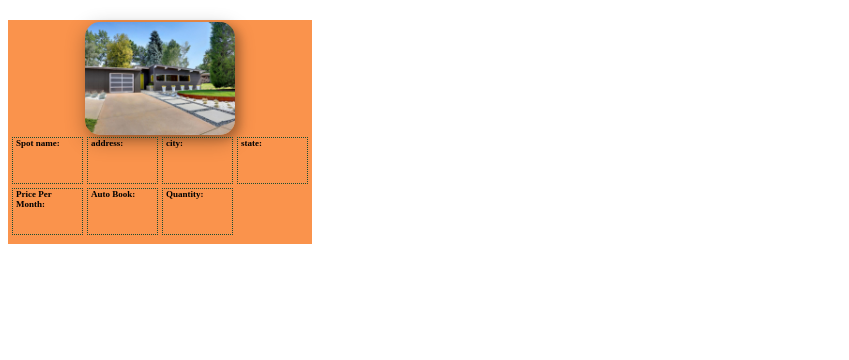
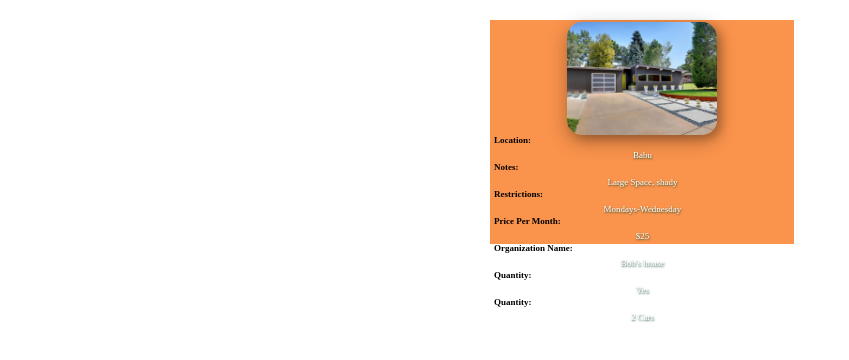
Before and after one commit to airgarage-capstone/Babu-Form, a React (Create React App) app: page / in a window 1280 px wide. Shown: the top 360 px of the page, without its empty margins (0-849 px from the left). Built offline with nearby package versions, Linux system fonts and the light colour scheme.

Commit message:
Update Cards.js

```diff
--- a/src/Cards.js
+++ b/src/Cards.js
@@ -7,13 +7,13 @@ class Cards extends Component {
 	constructor(props) {
 		super(props);
 		this.state = {
-			Spotname: props.Spotname,
-			address: props.address,
-			city: props.city,
-			state: props.state,
-			pricePerMonth: props.pricePerMonth,
-			allowAutoBook: props.allowAutoBook,
-			quantity: props.quantity,
+			Spotname: '',
+			notes: '',
+			restrictions: '',
+			pricePerMonth: '',
+			organizationName: '',
+			allowAutoBook: '',
+			quantity: '',
 			spotPhotopUpload: require('./house-driveway.png')
 
 		}
@@ -21,49 +21,47 @@ class Cards extends Component {
 
 	render() {
 		return(
-		//<div className="Info">
+		<div className="Info">
 			<div className = 'cards1'>
 				<img src = {this.state.spotPhotopUpload} alt = "house-driveway"/>
-
-				<div id="block1">
-				<h2>Spot name: </h2>
-				<br1>{this.state.Spotname}</br1>
+				<div>
+				<h2>Location: </h2>
+				<br1>{this.state.Spotname = "Babu"}</br1>
 				</div>
 
-				<div id="block2">
-				<h2>address: </h2>
-				<br1>{this.state.address}</br1>
+				<div>
+				<h2>Notes: </h2>
+				<br1>{this.state.notes  = "Large Space, shady"}</br1>
 				</div>
 
-				<div id="block3">
-				<h2>city: </h2>
-				<br1>{this.state.city}</br1>
+				<div>
+				<h2>Restrictions: </h2>
+				<br1>{this.state.restrictions  = "Mondays-Wednesday"}</br1>
 				</div>
 
-				<div id="block4">
-				<h2>state: </h2>
-				<br1>{this.state.state}</br1>
+				<div>
+				<h2>Price Per Month: </h2>
+				<br1>{this.state.pricePerMonth  = "$25"}</br1>
 				</div>
 
-				<div id="block5">
-				<h2>Price Per Month: </h2>
-				<br1>{this.state.pricePerMonth  }</br1>
+				<div>
+				<h2>Organization Name: </h2>
+				<br1>{this.state.organizationName  = "Bob's house"}</br1>
 				</div>
 
-
-				<div id="block6">
-				<h2>Auto Book: </h2>
-				<br1>{this.state.allowAutoBook  }</br1>
+				<div>
+				<h2>Quantity: </h2>
+				<br1>{this.state.allowAutoBook  = "Yes"}</br1>
 				</div>
 
-				<div id="block7">
+				<div>
 				<h2>Quantity: </h2>
-				<br1>{this.state.quantity }</br1>
+				<br1>{this.state.quantity  = "2 Cars"}</br1>
 				</div>
 
 
 			</div>
-        //</div>
+        </div>
 		);
 	}
 
```
